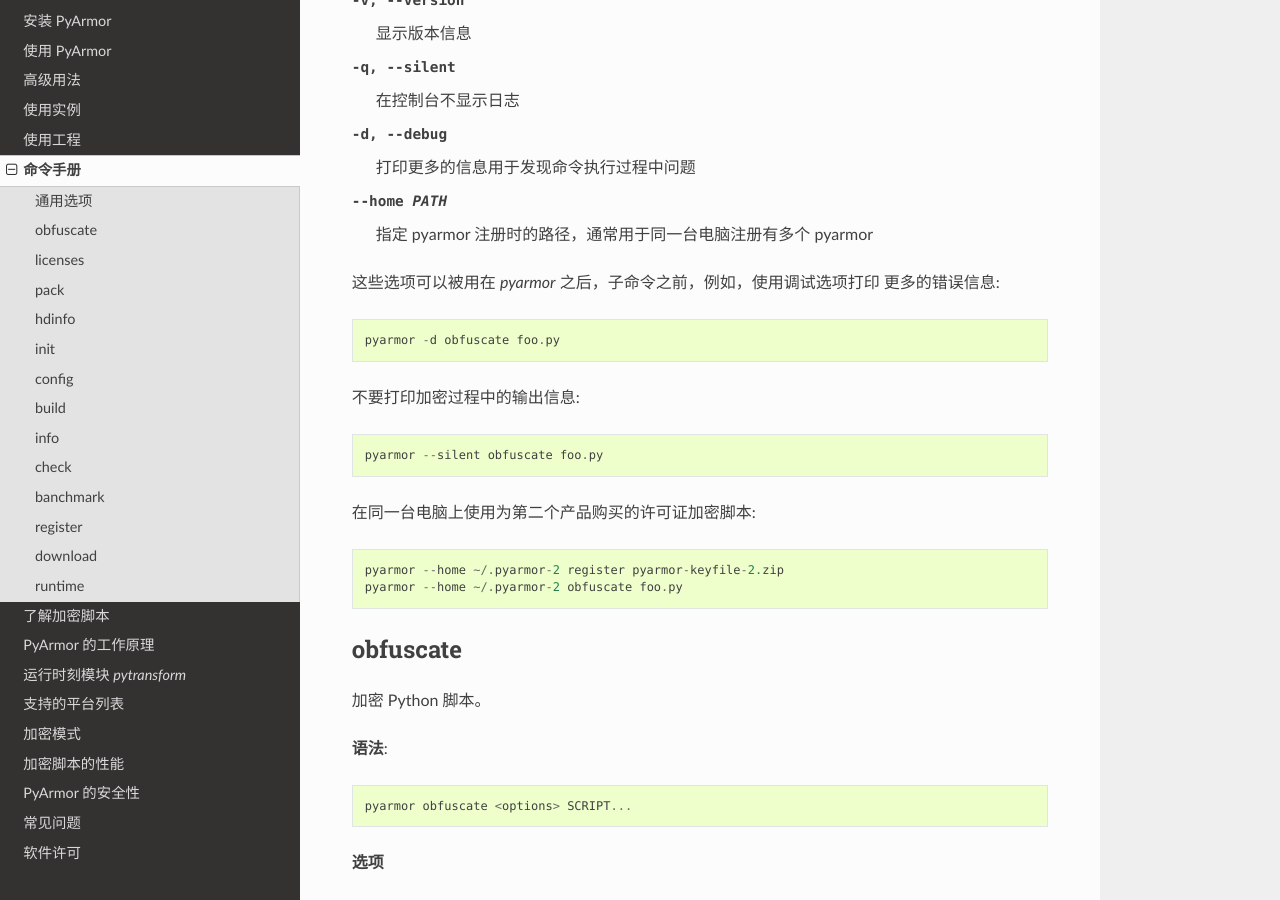
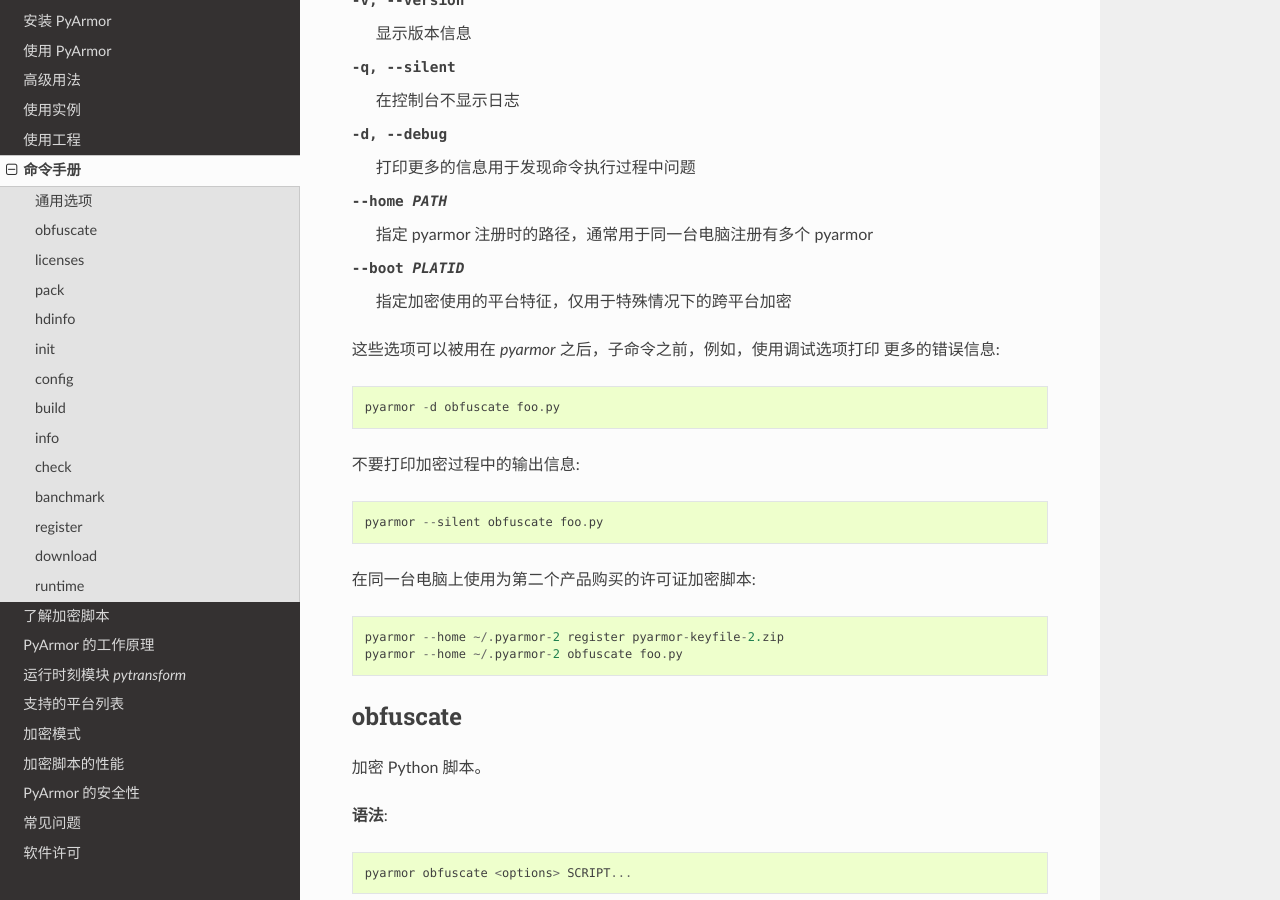
Before and after one commit to dashingsoft/pyarmor-docs-zh, a Sphinx documentation site: the page built from docs/man.rst, in a window 1280 px wide and 900 px high, scrolled down 1282 px. Built offline with Sphinx 7.4.7 and the Read the Docs theme 2.0.0, drawn with Linux system fonts in a browser that asks for light colours.

Commit message:
Add common option --boot

```diff
--- a/docs/man.rst
+++ b/docs/man.rst
@@ -52,6 +52,7 @@
 -q, --silent                 在控制台不显示日志
 -d, --debug                  打印更多的信息用于发现命令执行过程中问题
 --home PATH                  指定 pyarmor 注册时的路径，通常用于同一台电脑注册有多个 pyarmor
+--boot PLATID                指定加密使用的平台特征，仅用于特殊情况下的跨平台加密
 
 这些选项可以被用在 `pyarmor` 之后，子命令之前，例如，使用调试选项打印
 更多的错误信息::
```
